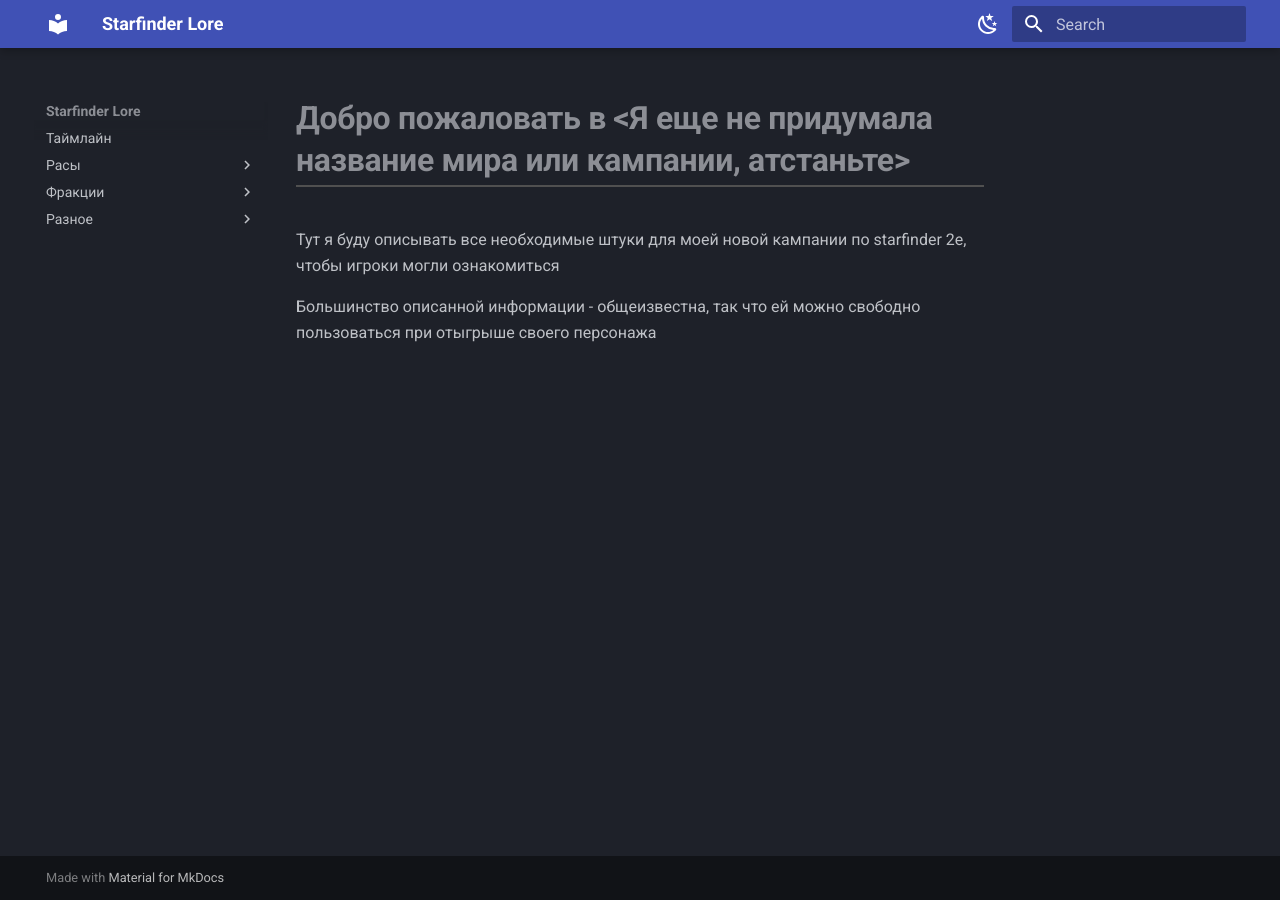
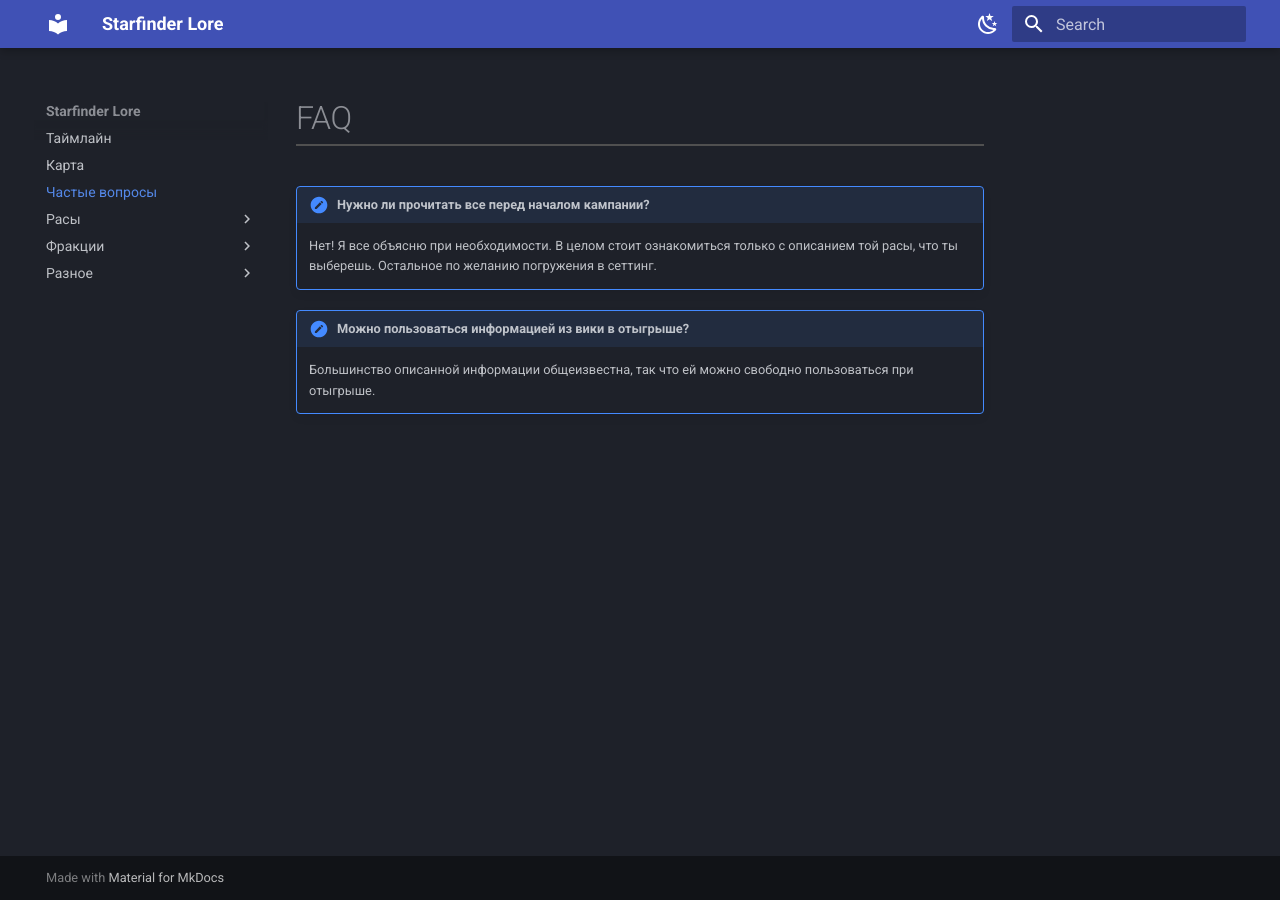
Before and after one commit to Zendelll/starfinder-lore, an MkDocs documentation site: the page built from docs/index.md, in a window 1280 px wide. Built offline with MkDocs 1.6.1 and Material for MkDocs 9.7.7, drawn with Linux system fonts in a browser that asks for light colours.

Commit message:
feat: add faq instead of useless index page

```diff
--- a/docs/index.md
+++ b/docs/index.md
@@ -1,4 +1,7 @@
-# **Добро пожаловать в <Я еще не придумала название мира или кампании, атстаньте>**
-Тут я буду описывать все необходимые штуки для моей новой кампании по starfinder 2e, чтобы игроки могли ознакомиться
+# FAQ
 
-Большинство описанной информации - общеизвестна, так что ей можно свободно пользоваться при отыгрыше своего персонажа
+!!! note "Нужно ли прочитать все перед началом кампании?"
+    Нет! Я все объясню при необходимости. В целом стоит ознакомиться только с описанием той расы, что ты выберешь. Остальное по желанию погружения в сеттинг.
+
+!!! note "Можно пользоваться информацией из вики в отыгрыше?"
+    Большинство описанной информации общеизвестна, так что ей можно свободно пользоваться при отыгрыше.
--- a/mkdocs.yml
+++ b/mkdocs.yml
@@ -2,6 +2,8 @@ site_name: Starfinder Lore
 site_url: https://zendelll.github.io/starfinder-lore/
 nav:
   - Таймлайн: timeline.md
+  - Карта: map.md
+  - Частые вопросы: index.md
   - Расы:
     - Многочисленные:
       - Андроиды: lore/races/android.md
@@ -43,7 +45,6 @@ nav:
       - Ксено-хранители: lore/factions/xenowardens.md
   - Разное:
     - Языки: lore/other/languages.md
-    - Божества: lore/other/deities.md
 theme:
   name: material
   palette:
```
Also changed, not shown: docs/lore/other/deities.md (deleted).
